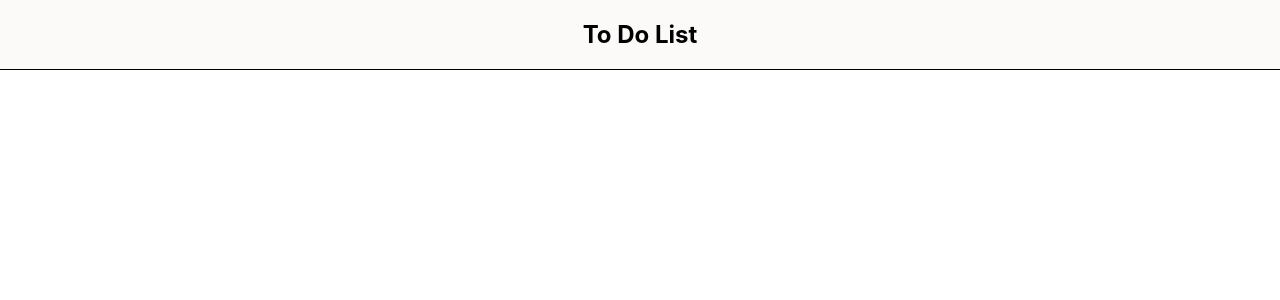
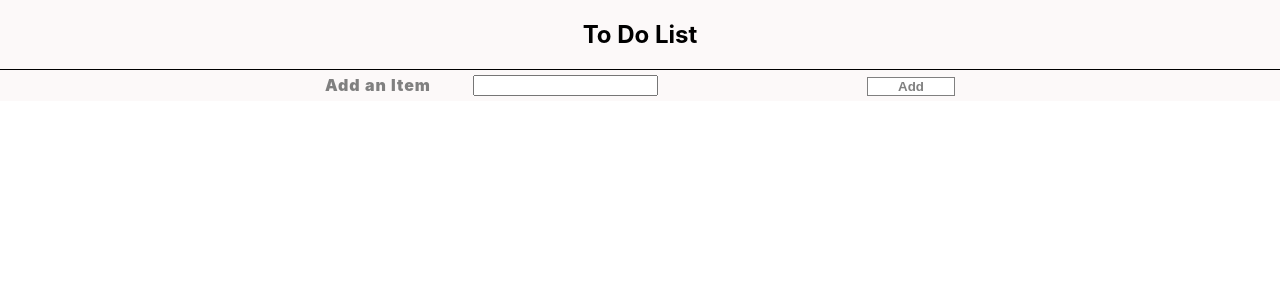
Before and after one commit to jcsmileyjr/todo-1, a React (Create React App) app: page / in a window 1280 px wide. Shown: the top 300 px of the page. Built offline with nearby package versions, Linux system fonts and the light colour scheme.

Commit message:
Feature: Created and style add todo section

```diff
--- a/src/App.js
+++ b/src/App.js
@@ -1,5 +1,5 @@
-
 import './App.css';
+import AddToDo from './components/addToDo/AddToDo';
 
 function App() {
   return (
@@ -7,8 +7,9 @@ function App() {
       <header>
         <h1 className="header--title__style">To Do List</h1>
       </header>
-      <section id="content">
-      </section>
+      <main id="content">
+        <AddToDo />
+      </main>
     </article>
   );
 }
--- /dev/null
+++ b/src/components/addToDo/AddToDo.js
@@ -0,0 +1,17 @@
+import React from 'react';
+import "./addToDo.css";
+
+const AddToDo = () => {
+    return(
+        <section className="addtodo__layout--style">
+            <label className="addtodo__label--style">Add an Item</label>
+            <input className="addtodo__input--style" type="text" />
+            <div className="addtodo__button--container">
+                <button className="addtodo__button--style">Add</button>
+            </div>
+        </section>
+    );
+}
+
+
+export default AddToDo;
--- /dev/null
+++ b/src/components/addToDo/addToDo.css
@@ -0,0 +1,46 @@
+
+.addtodo__layout--style {
+    display: grid;
+    grid-template-columns: 1f 1f 1f;
+    grid-template-rows: auto auto;
+    grid-template-areas:
+        "addTo-label . ."
+        "addTo-input addTo-input addTo-button";
+    margin: 5px;
+}
+
+.addtodo__label--style {
+    grid-area: addTo-label;
+    font-weight: 900;
+    color: grey;
+    letter-spacing: 1px;
+}
+
+.addtodo__input--style {
+    grid-area: addTo-input;
+}
+
+
+.addtodo__button--container {
+    grid-area: addTo-button;
+    text-align: right;
+}
+
+.addtodo__button--style {
+    width: 5.5rem;
+    font-weight: 900;
+    color: grey;
+    background-color: white;
+    border: 1px solid grey;
+}
+
+/*Non-mobile screens*/
+@media only screen and (min-width: 480px) {
+    .addtodo__layout--style {
+        grid-template-columns: 1fr 1fr 2fr;
+        grid-template-areas:
+            "addTo-label addTo-input addTo-button";
+
+        margin: 5px;
+    }
+}
```
